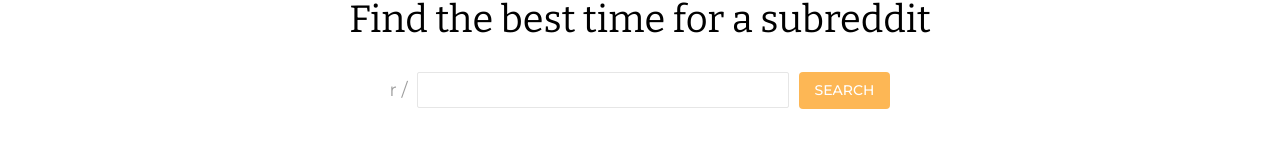
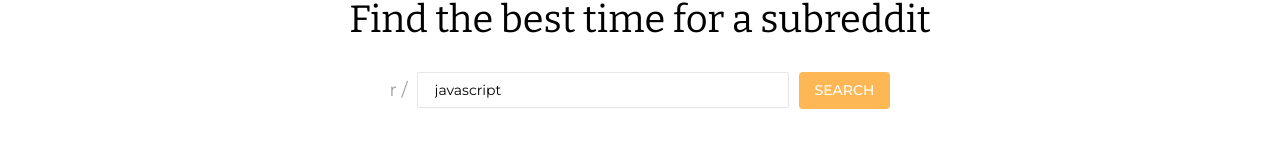
Before and after one commit to kelvin8773/reddit-timer, a React (Create React App) app: page /search/javascript in a window 1280 px wide. Shown: the part 129-291 px from the top of the page. Built offline with nearby package versions, Linux system fonts and the light colour scheme.

Commit message:
use useParams instead of useLocation

```diff
--- a/src/main/components/heroSection.js
+++ b/src/main/components/heroSection.js
@@ -43,7 +43,7 @@
       Great timing, great results! Find the best time to post on your subreddit.
     </HeroSubTitle>
 
-    <HeroButton to={`/search?${searchJson.defaultSubreddit}`}>
+    <HeroButton to={`/search/${searchJson.defaultSubreddit}`}>
       <Button>
         Show me the best time
       </Button>
@@ -54,7 +54,7 @@
       {searchJson.defaultSubreddit}
     </HeroSearchValue>
 
-    <Link to={`/search?${searchJson.defaultSubreddit}`}>
+    <Link to={`/search/${searchJson.defaultSubreddit}`}>
       <img
         src={heatMap}
         alt="heat map"
--- a/src/main/components/searchForm.js
+++ b/src/main/components/searchForm.js
@@ -1,6 +1,6 @@
 import React, { useState, useEffect } from 'react';
 import {
-  useLocation,
+  useParams,
   Link
 } from 'react-router-dom';
 import Styled from 'styled-components';
@@ -40,22 +40,17 @@
 `;
 
 const SearchForm = () => {
-  const location = useLocation();
-  const [subreddit, setSubreddit] = useState('');
-
-  const getParamsFromURL = () => {
-    const { search } = location;
-    setSubreddit(search.slice(1));
-  }
+  const { redditName } = useParams();
+  const [subreddit, setSubreddit] = useState(redditName);
 
   const handleSubmit = e => {
     e.preventDefault();
     setSubreddit(e.target.value);
-  }
+  };
 
   useEffect(() => {
-    getParamsFromURL();
-  }, [location]);
+    setSubreddit(redditName);
+  }, [redditName]);
 
   return (
     <Container>
@@ -70,7 +65,7 @@
           value={subreddit}
           onChange={e => setSubreddit(e.target.value)}
         />
-        <Link to={`/search?${subreddit}`}>
+        <Link to={`/search/${subreddit}`}>
           <Button type="submit">Search</Button>
         </Link>
       </FormWrapper>
--- a/src/main/index.js
+++ b/src/main/index.js
@@ -15,7 +15,7 @@
 const Main = () => (
   <StyledMain>
     <Switch>
-      <Route path="/search">
+      <Route path="/search/:redditName">
         <Search />
       </Route>
 
--- a/src/navbar/index.js
+++ b/src/navbar/index.js
@@ -37,7 +37,7 @@
     </Link>
 
     <LinkItems>
-      <LinkItem to={`/search?${SearchJson.defaultSubreddit}`}>
+      <LinkItem to={`/search/${SearchJson.defaultSubreddit}`}>
         Search
       </LinkItem>
 
```
